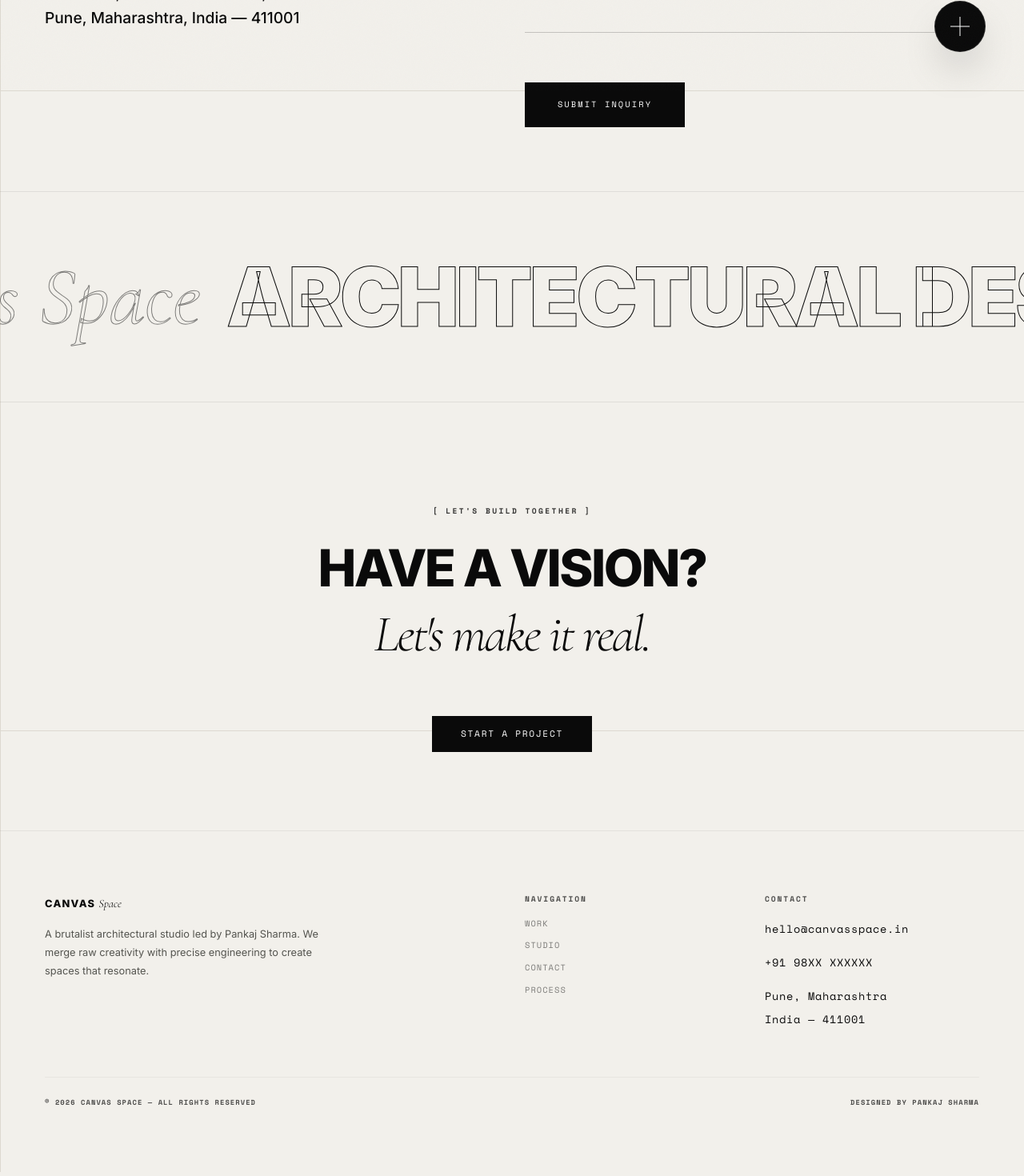
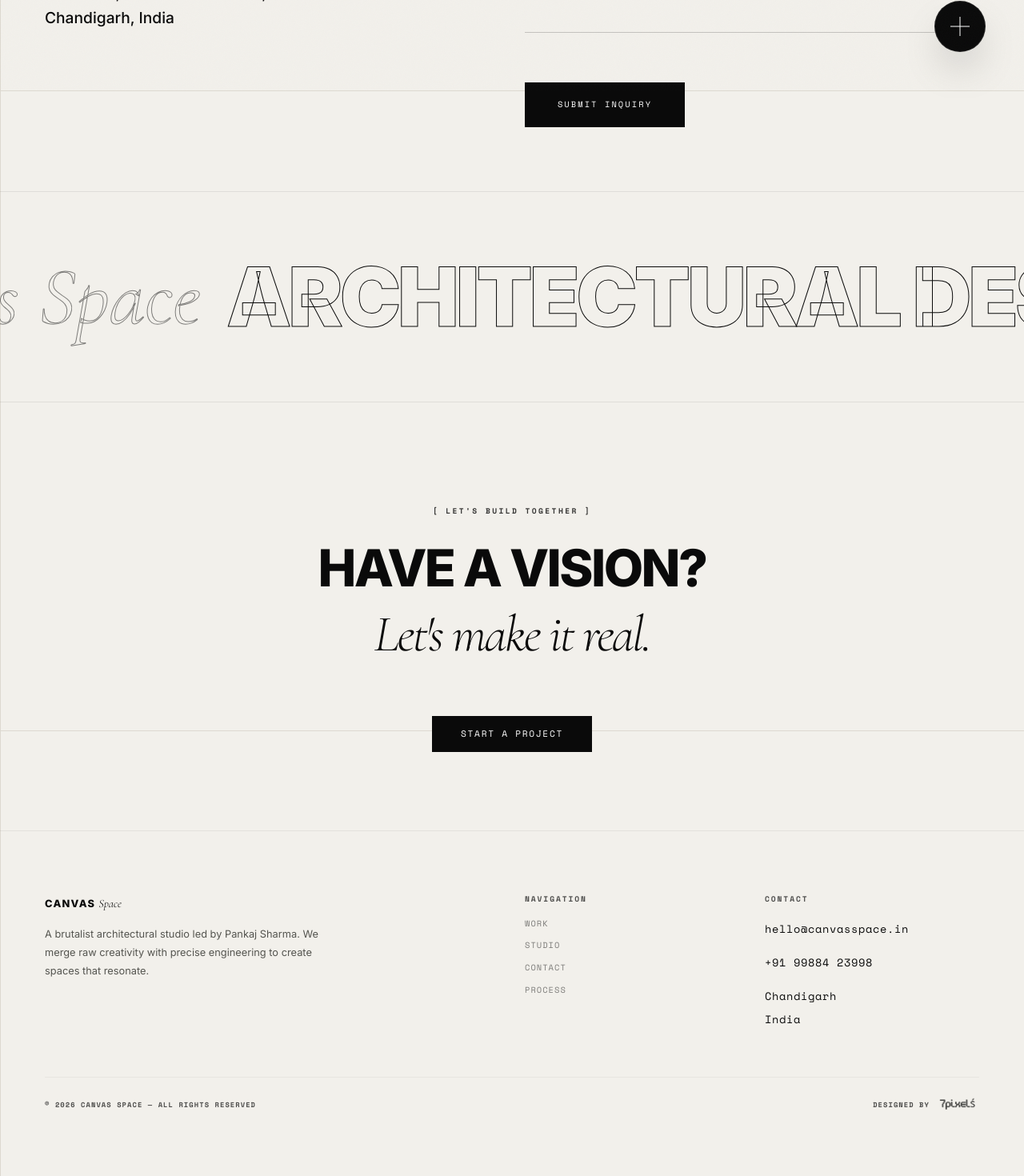
Before and after one commit to 7pixels-xyz/pankaj-sharma-canvas-space, a Next.js app: page /contact in a window 1280 px wide. Shown: the part 687-2157 px from the top of the page at 80% size. Built offline with nearby package versions, Linux system fonts and the light colour scheme.

Commit message:
chore(branding): update contact information and integrate 7pixels agency attribution logo

```diff
--- a/src/app/contact/page.tsx
+++ b/src/app/contact/page.tsx
@@ -123,7 +123,7 @@ export default function ContactPage() {
                                     hello@canvasspace.in
                                 </a>
                                 <p className="mt-4 text-xl md:text-2xl font-light text-[var(--text-secondary)]">
-                                    +91 98XX XXXXXX
+                                    +91 99884 23998
                                 </p>
                             </div>
 
@@ -151,7 +151,7 @@ export default function ContactPage() {
                                     }}
                                 >
                                     Suite 404, The Brutalist Block, <br />
-                                    Pune, Maharashtra, India — 411001
+                                    Chandigarh, India
                                 </p>
                             </div>
                         </motion.div>
--- a/src/components/Footer.tsx
+++ b/src/components/Footer.tsx
@@ -3,6 +3,7 @@
 import { useEffect, useRef } from "react";
 import { gsap } from "gsap";
 import { ScrollTrigger } from "gsap/ScrollTrigger";
+import Image from "next/image";
 
 gsap.registerPlugin(ScrollTrigger);
 
@@ -267,11 +268,11 @@ export default function Footer() {
                             }}
                         >
                             <span>hello@canvasspace.in</span>
-                            <span>+91 98XX XXXXXX</span>
+                            <span>+91 99884 23998</span>
                             <span>
-                                Pune, Maharashtra
+                                Chandigarh
                                 <br />
-                                India — 411001
+                                India
                             </span>
                         </div>
                     </div>
@@ -290,7 +291,17 @@ export default function Footer() {
                     }}
                 >
                     <span>© 2026 CANVAS SPACE — ALL RIGHTS RESERVED</span>
-                    <span>DESIGNED BY PANKAJ SHARMA</span>
+                    <a href="https://www.7pixels.xyz/" target="_blank" rel="noopener noreferrer" className="flex items-center gap-2 hover:opacity-70 transition-opacity cursor-pointer">
+                        <span>DESIGNED BY</span>
+                        <Image
+                            src="/images/7pixels-logo.png"
+                            alt="7pixels"
+                            width={54}
+                            height={18}
+                            className="object-contain"
+                            style={{ filter: "brightness(0)" }}
+                        />
+                    </a>
                 </div>
             </div>
         </footer>
```
Also changed, not shown: public/images/7pixels-logo.png (added).
